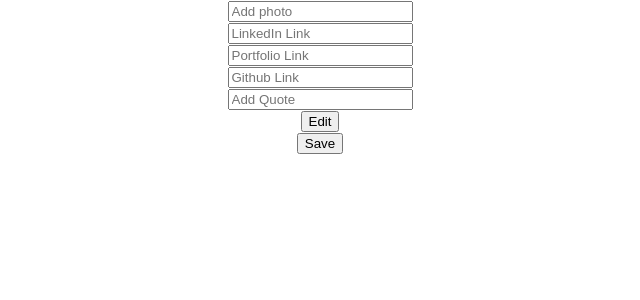
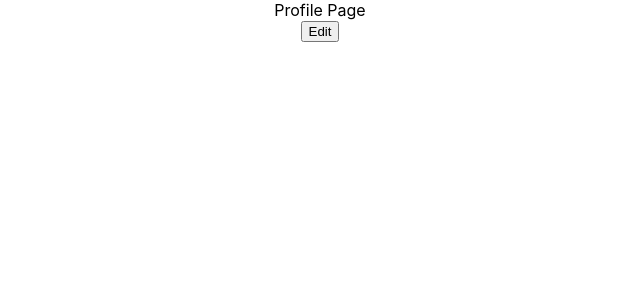
Before and after one commit to nolanvannurden/devbook, a React (Create React App) app: page /#/profile in a window 1280 px wide. Shown: the top 300 px of the page, without its empty margins (320-960 px from the left). Built offline with nearby package versions, Linux system fonts and the light colour scheme; what redux-promise-middleware would draw is missing.

Commit message:
profile update

```diff
--- a/src/Components/Profile/Profile.css
+++ b/src/Components/Profile/Profile.css
@@ -1,14 +1,24 @@
 .profile-component {
     width: 50vw;
     margin: 0 auto;
+    display: flex;
+    flex-direction: row;
+}
+
+form {
+    width: 80vw;
+    height: 75vw;
 }
 
 .profile-component-left{
     display: flex;
+    width: 50vw;
+    flex-direction: column;
 }
 
 .profile-pic-input{
     border-radius: 50%;
+    width: 100px;
 }
 
 
@@ -25,6 +35,14 @@
     align-items: center;
 }
 
+.profile-edit-button-container{
+    width: 50px;
+}
+
+.profile-add-button-container {
+    width: 50px;
+}
+
 button {
     border-radius: 10%;
     background-color: #FF5A36;
--- a/src/Components/Profile/Profile.js
+++ b/src/Components/Profile/Profile.js
@@ -1,11 +1,9 @@
-import axios from "axios";
 import React, { useState } from "react";
-// import { useHistory } from "react-router-dom";import {connect} from "react-redux"
-import {getUser, loginUser} from "../../redux/userReducer"
-import {connect} from "react-redux"
+import { getUser } from "../../redux/userReducer";
+import { connect } from "react-redux";
+import axios from 'axios'
 
 const Profile = (props) => {
-
   const [state, setState] = useState({
     profile_pic: "",
     linkedin: "",
@@ -14,19 +12,22 @@ const Profile = (props) => {
     quote: "",
   });
 
-  const addProfile = async (e) => {
-    e.preventDefault();
+  const [edit, setEdit] = useState(false);
+
+  const saveEdit = async () => {
+
     const { profile_pic, linkedin, portfolio, github, quote } = state;
 
+
     try {
-      const profile = await axios.post("profile/add", {
+      const profile = await axios.post("profile/edit", {
         profile_pic,
         linkedin,
         portfolio,
         github,
         quote,
       });
-      getUser();
+      getUser(profile.data);
     props.history.push("/profile/user");
     } catch (error) {
       console.log(error);
@@ -38,7 +39,8 @@ const Profile = (props) => {
 
   return (
     <div className="profile-component">
-      <form onSubmit={(e) => addProfile(e)}>
+      {edit ? (
+        <div>
           <div className="profile-component-left">
             <div className="profile-pic-input">
               <input
@@ -85,32 +87,49 @@ const Profile = (props) => {
               />
             </div>
           </div>
+        </div>
+      ) : (
+        <div>Profile Page
+          {props.profile_pic}
+
+
+        </div>
+      )}
+
+      {edit ? (
+        <div>
           <div className="profile-buttons">
-          <div className="profile-edit-button">
-            <button className="profile-edit-button" type="submit">
-              Edit
-            </button>
-          </div>
-          <div className="profile-save-button">
-            <button className="profile-save-button" type="submit">
+            <div className="profile-edit-button-container">
+              <button className="profile-edit-button" onClick={() => saveEdit(props.profile_pic, props.linkedin, props.portfolio, props.github, props.quote)}>
                 Save
               </button>
             </div>
           </div>
-      </form>
+        </div>
+      ) : (
+        <div>
+          <button
+            onClick={() => {
+              setEdit(!edit);
+            }}
+          >
+            Edit
+          </button>
+        </div>
+      )}
     </div>
   );
-}
+};
 
 const mapDispatchToProps = {
   getUser,
 };
 const mapStateToProps = (reduxState) => {
-    const {user, isLoggedIn} = reduxState
+  const { user, isLoggedIn } = reduxState;
   return {
     user,
-        isLoggedIn
-    }
-}
+    isLoggedIn,
+  };
+};
 
-export default connect(mapStateToProps, mapDispatchToProps)(Profile)
+export default connect(mapStateToProps, mapDispatchToProps)(Profile);
```
Lines whose indentation alone changed are shown as unchanged.
